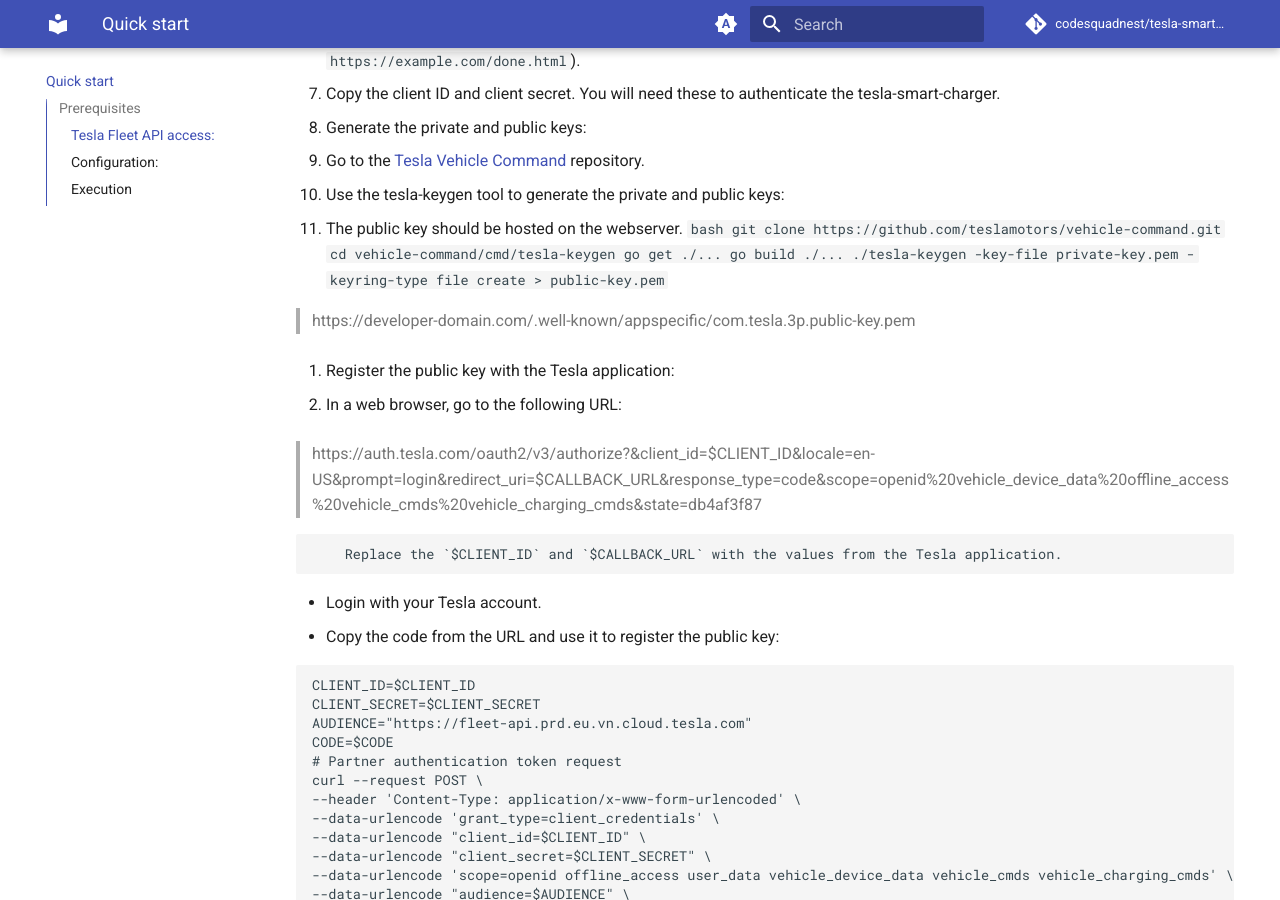
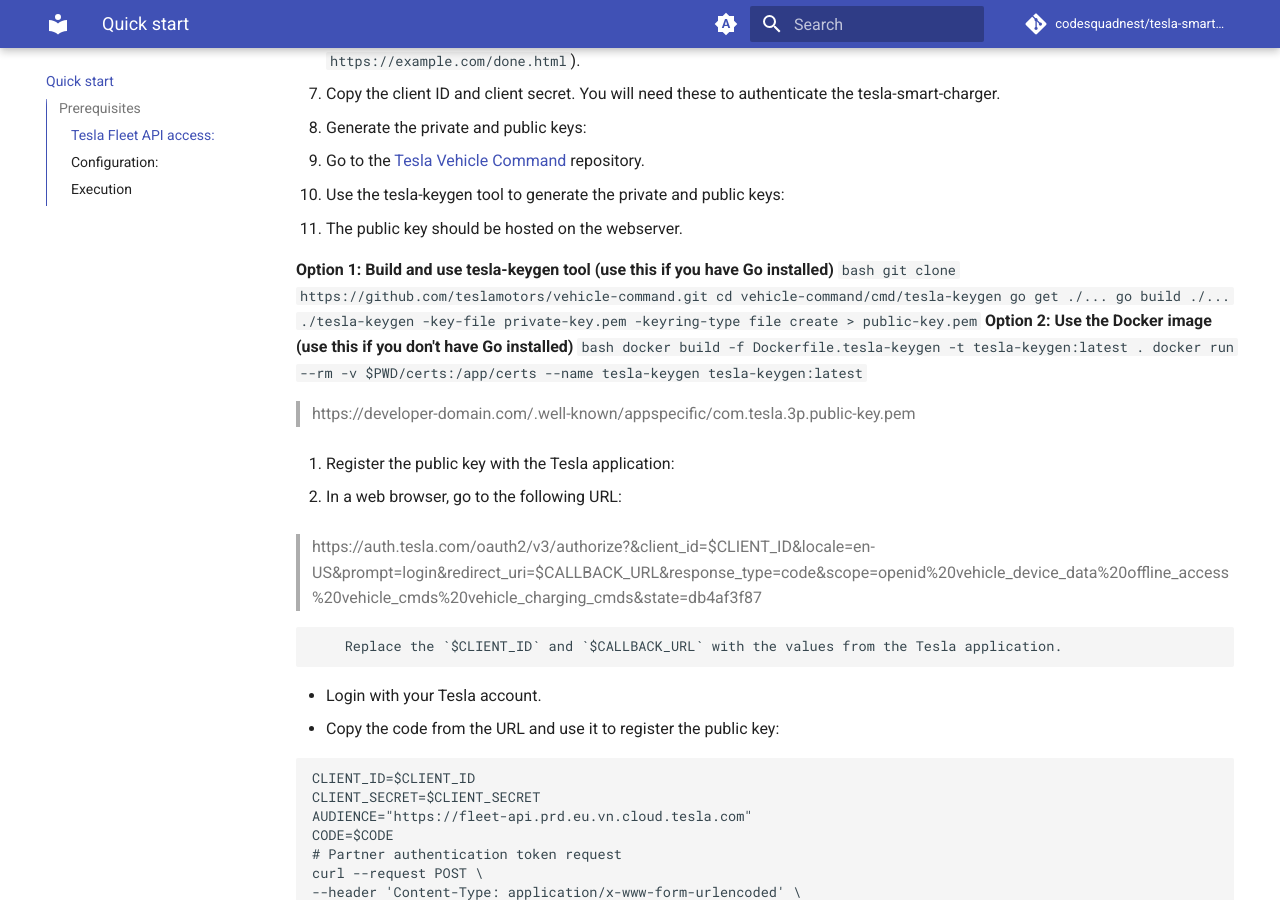
Before and after one commit to codesquadnest/tesla-smart-charger, an MkDocs documentation site: the page built from docs/quick-start.md, in a window 1280 px wide and 900 px high, scrolled down 920 px. Built offline with MkDocs 1.6.1 and Material for MkDocs 9.7.7, drawn with Linux system fonts in a browser that asks for light colours; comment, search, counter and statistics services are not loaded.

Commit message:
docs: Update tesla-keygen instructions
Include testa-keygen Dockerfile usage to docs
Update Project dependencies (lock file)
Update vehicle-command repository version for docker images

````diff
--- a/docs/quick-start.md
+++ b/docs/quick-start.md
@@ -37,12 +37,19 @@ These instructions are based on the official [Tesla API documentation](https://d
 - Go to the [Tesla Vehicle Command](https://github.com/teslamotors/vehicle-command) repository.
 - Use the tesla-keygen tool to generate the private and public keys:
 - The public key should be hosted on the webserver.
+
+**Option 1: Build and use tesla-keygen tool (use this if you have Go installed)**
   ```bash
   git clone https://github.com/teslamotors/vehicle-command.git
   cd vehicle-command/cmd/tesla-keygen
   go get ./...
   go build ./...
   ./tesla-keygen -key-file private-key.pem -keyring-type file create > public-key.pem
+  ```
+**Option 2: Use the Docker image (use this if you don't have Go installed)**
+  ```bash
+  docker build -f Dockerfile.tesla-keygen -t tesla-keygen:latest .
+  docker run --rm -v $PWD/certs:/app/certs --name tesla-keygen tesla-keygen:latest
   ```
 
 > https://developer-domain.com/.well-known/appspecific/com.tesla.3p.public-key.pem
````
Also changed, not shown: 3 other files.
